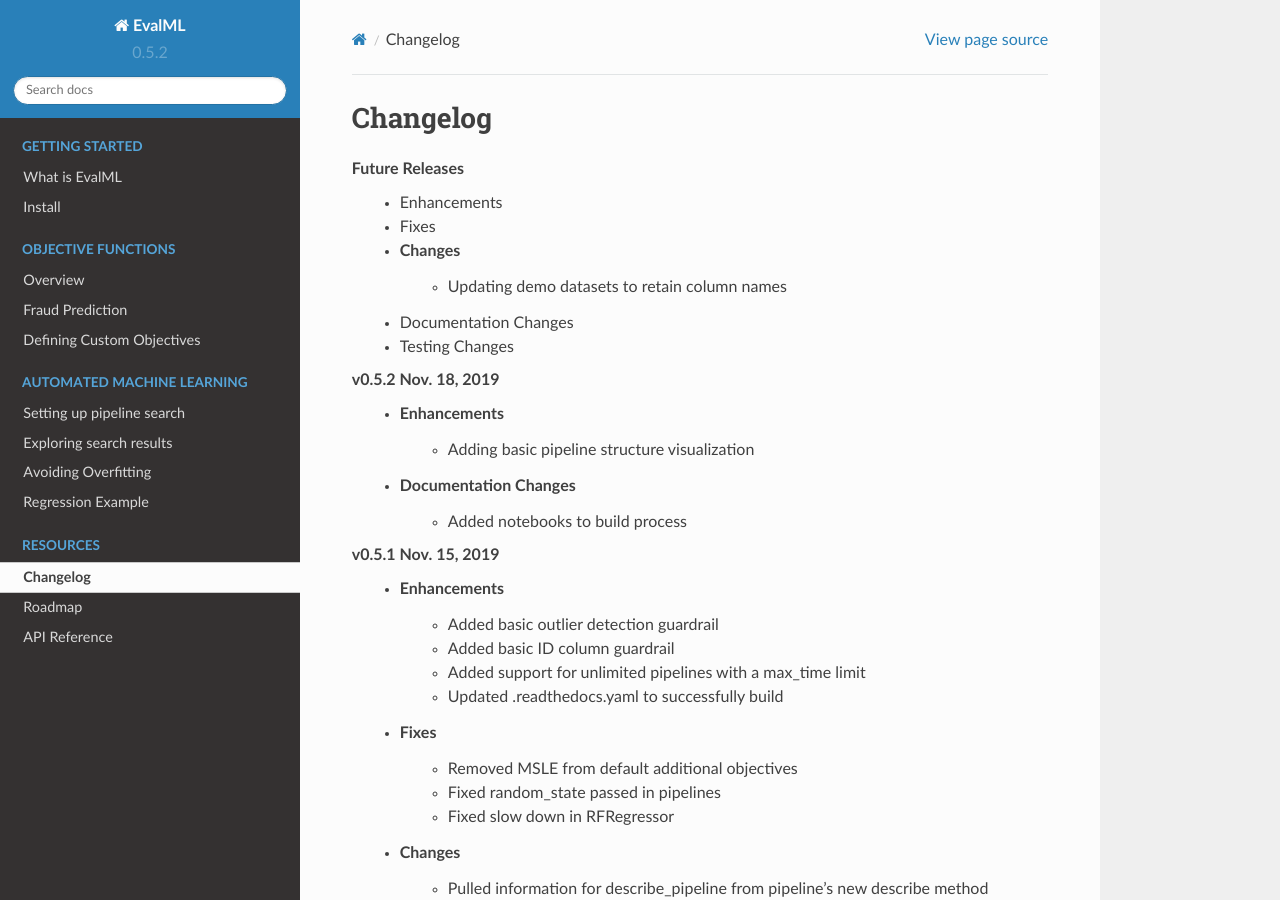
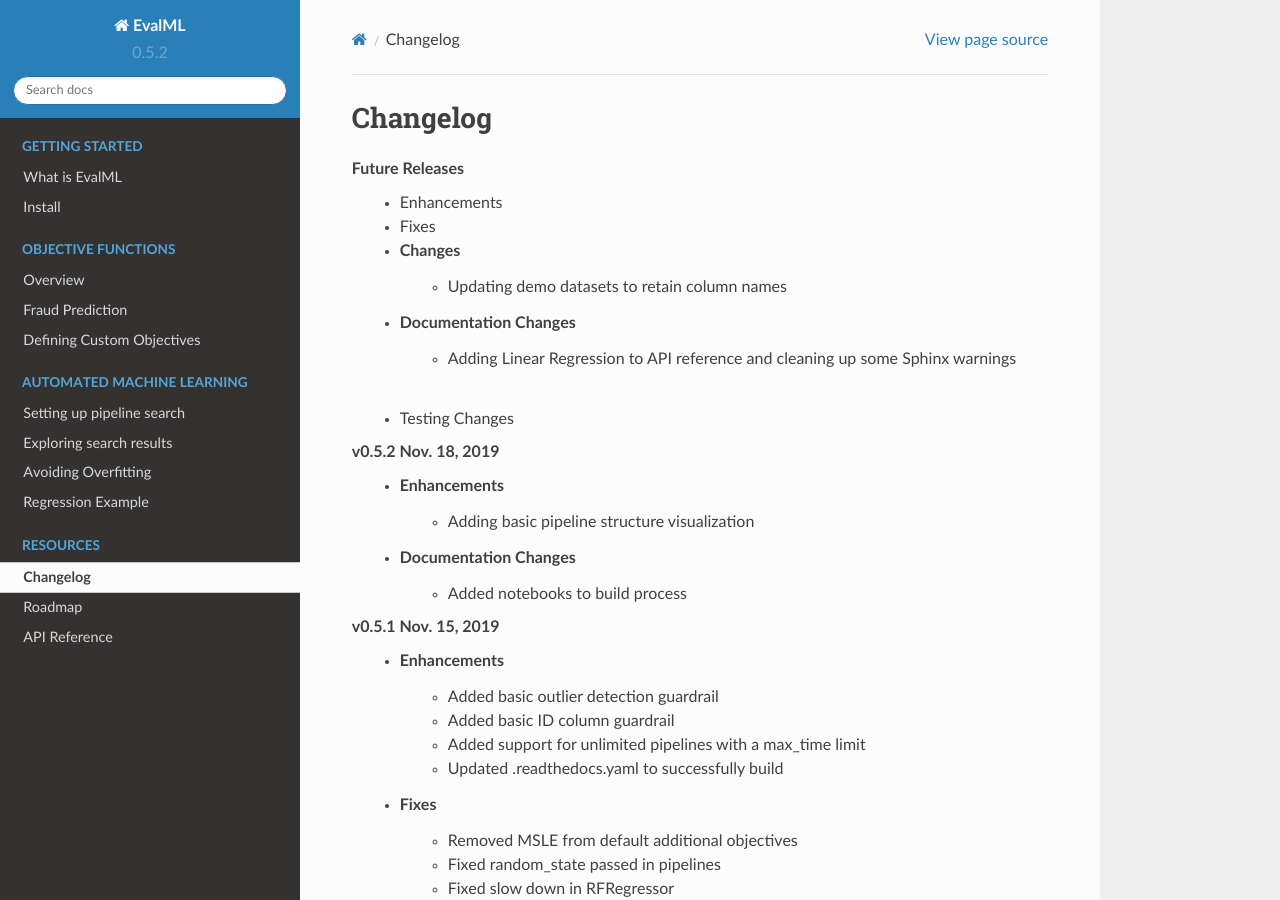
Before and after one commit to alteryx/evalml, a Sphinx documentation site: the page built from docs/source/changelog.rst, in a window 1280 px wide and 900 px high. Built offline with Sphinx 7.4.7 and the Read the Docs theme 2.0.0, drawn with Linux system fonts in a browser that asks for light colours; pages that are not in the unit, such as notebooks, are missing from menus.

Commit message:
changelog

```diff
--- a/docs/source/changelog.rst
+++ b/docs/source/changelog.rst
@@ -8,6 +8,7 @@
     * Changes
         * Updating demo datasets to retain column names :pr:`223`
     * Documentation Changes
+        * Adding Linear Regression to API reference and cleaning up some Sphinx warnings :pr:`227`
     * Testing Changes
 
 **v0.5.2 Nov. 18, 2019**
```
